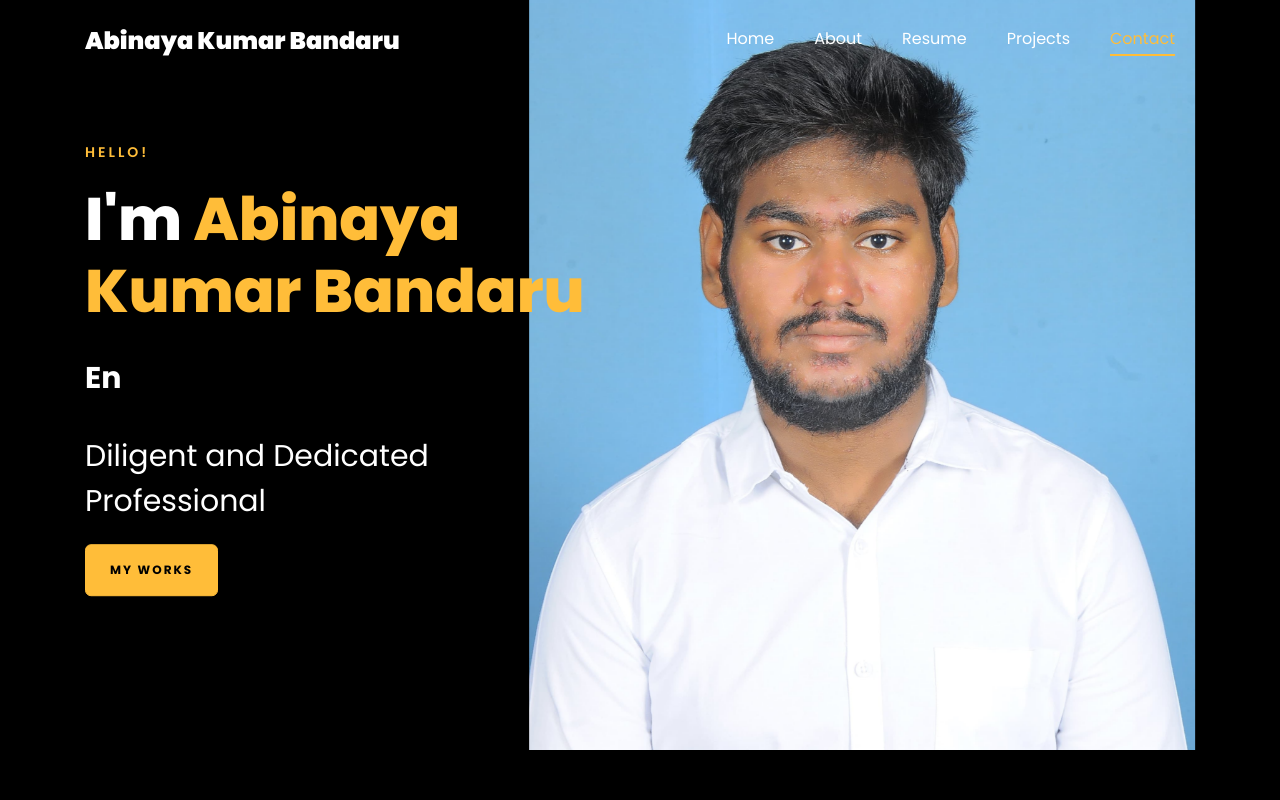
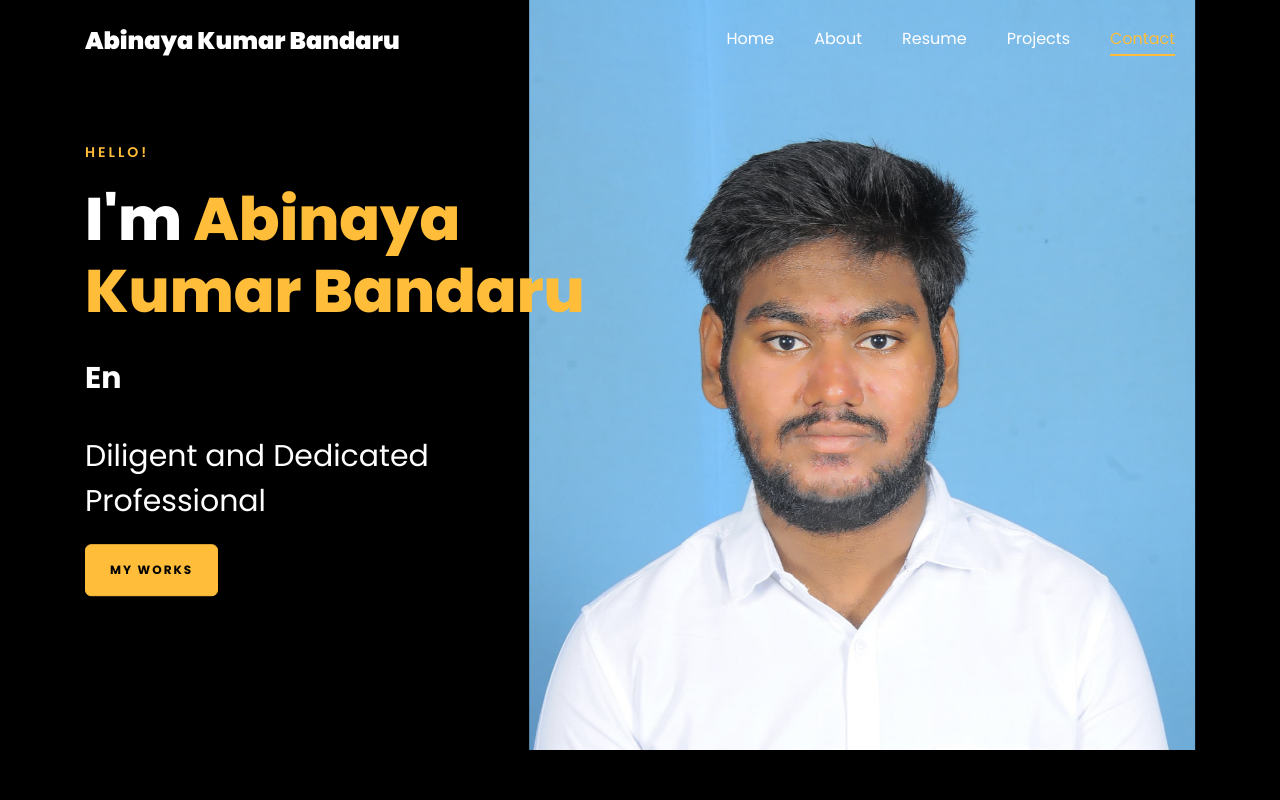
Before and after one commit to BandaruAbinayakumar/my-portfolio, a plain HTML site: page index.html in a window 1280 px wide. Shown: the top 800 px of the page. Drawn offline with Linux system fonts and the light colour scheme; files whose address does not match are found by name.

Commit message:
Update index.html

```diff
--- a/index.html
+++ b/index.html
@@ -207,7 +207,7 @@
 	      	<div class="overlay"></div>
 	         <div class="container">
 	          <div class="row d-md-flex no-gutters slider-text align-items-end justify-content-end" data-scrollax-parent="true">
-	          	<div class="one-third js-fullheight order-md-last img" style="background-image:url(images/12.jpg);">
+	          	<div class="one-third js-fullheight order-md-last img" style="background-image:url(images/123.jpg);">
 	          	 <div class="overlay"></div>
 	          	</div>
 		          <div class="one-forth d-flex  align-items-center ftco-animate" data-scrollax=" properties: { translateY: '70%' }">
```
